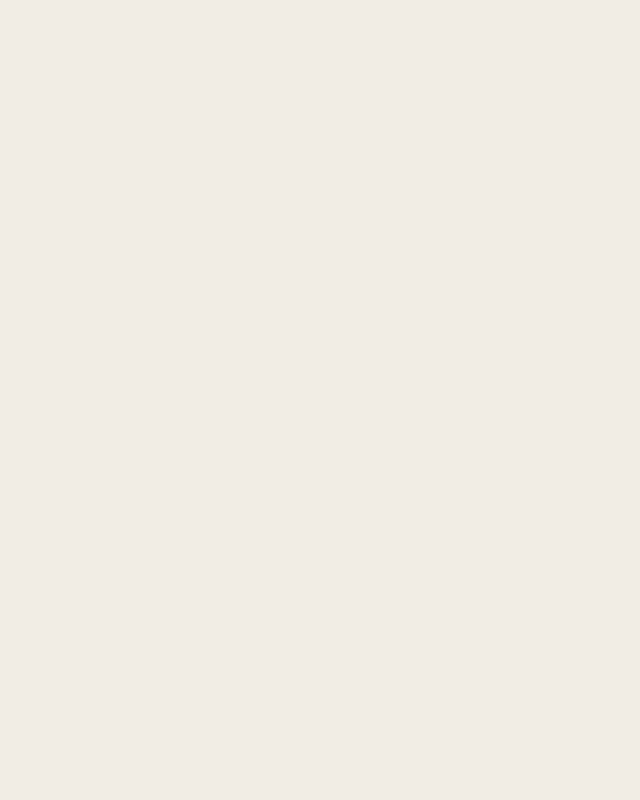
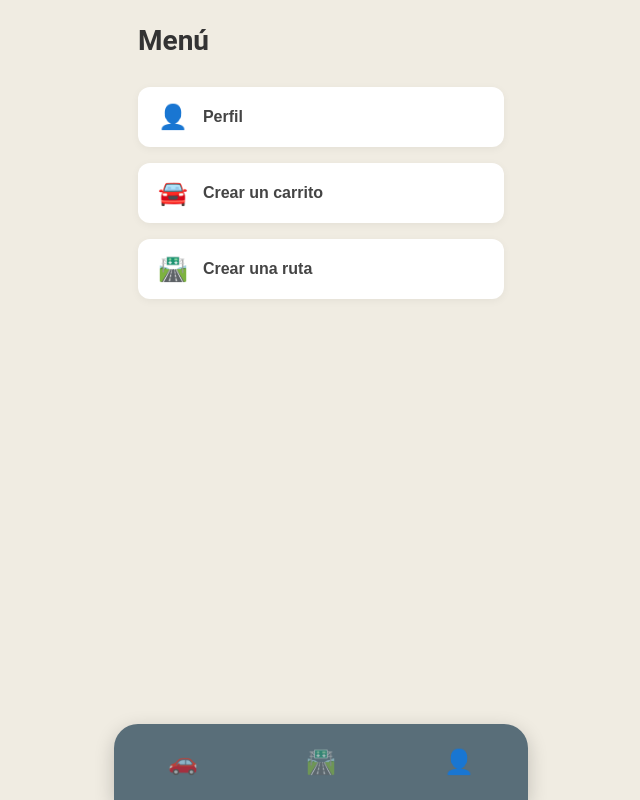
Before and after one commit to RichitaPlusPlus/carritos_com, a Vue app: page /menu in a window 1280 px wide. Before the commit this address had no page. Shown: the whole page, without its empty margins (319-959 px from the left). Built offline with nearby package versions, Linux system fonts and the light colour scheme.

Commit message:
pantalla de menu creada

```diff
--- a/src/App.vue
+++ b/src/App.vue
@@ -21,12 +21,13 @@ const route = useRoute();
 const router = useRouter();
 
 const showBottomNav = computed(() => {
-  return ['Home', 'Routes', 'RouteDetail'].includes(route.name);
+  return ['Home', 'Routes', 'RouteDetail', 'UserMenu'].includes(route.name);
 });
 
 const currentRoute = computed(() => {
   if (route.name === 'Home') return 'home';
   if (route.name === 'Routes') return 'routes';
+  if (route.name === 'UserMenu') return 'menu';
   return '';
 });
 
@@ -35,6 +36,8 @@ const handleNavigation = (view) => {
     router.push('/home');
   } else if (view === 'routes') {
     router.push('/routes');
+  } else if (view === 'menu') {
+    router.push('/menu');
   }
 };
 </script>
--- a/src/components/BottomNav.vue
+++ b/src/components/BottomNav.vue
@@ -14,7 +14,10 @@
       🛣️
     </button>
 
-    <button class="nav-btn">
+    <button
+      :class="['nav-btn', { active: activeView === 'menu' }]"
+      @click="$emit('navigate', 'menu')"
+    >
       👤
     </button>
   </nav>
--- a/src/router/index.js
+++ b/src/router/index.js
@@ -56,6 +56,11 @@ const routes = [
     name: 'route-details',
     component: RouteDetailView
   },
+  {
+    path: '/menu',
+    name: 'UserMenu',
+    component: () => import('@/views/UserMenuView.vue')
+  },
   // Keep StopDetail as fallback or alias if needed, but RouteDetailView is the new one
   {
     path: '/stop/:id',
--- a/src/views/CarDetailView.vue
+++ b/src/views/CarDetailView.vue
@@ -19,7 +19,7 @@
       </div>
 
       <div class="info-card">
-        <h3>Multitud</h3>
+        <h3>👥 Concurrencia</h3>
         <p>{{ formatCrowd(car.crowd_status) }}</p>
       </div>
 
@@ -262,30 +262,38 @@ const formatLocationStatus = (status) => {
 }
 
 .car-info-grid {
-  display: grid;
-  grid-template-columns: repeat(auto-fit, minmax(200px, 1fr));
-  gap: 15px;
-  margin-bottom: 40px;
+  display: flex;
+  justify-content: space-between;
+  gap: 12px;
+  margin-bottom: 30px;
 }
 
 .info-card {
+  flex: 1;
   background: white;
   border: 1px solid #e0e0e0;
-  border-radius: 8px;
-  padding: 15px;
+  border-radius: 12px;
+  padding: 12px 8px;
   box-shadow: 0 2px 4px rgba(0,0,0,0.05);
+  text-align: center;
+  display: flex;
+  flex-direction: column;
+  justify-content: center;
+  align-items: center;
 }
 
 .info-card h3 {
-  margin: 0 0 8px 0;
-  font-size: 14px;
+  margin: 0 0 6px 0;
+  font-size: 13px;
   color: #666;
+  white-space: nowrap;
 }
 
 .info-card p {
   margin: 0;
-  font-size: 16px;
-  font-weight: 500;
+  font-size: 14px;
+  font-weight: 600;
+  color: #2c3e50;
 }
 
 /* Route Visualization */
@@ -540,7 +548,21 @@ const formatLocationStatus = (status) => {
   }
 
   .car-info-grid {
-    grid-template-columns: 1fr;
+    gap: 8px;
+  }
+
+  .info-card {
+    padding: 10px 5px;
+  }
+
+  .info-card h3 {
+    font-size: 11px;
+    margin-bottom: 4px;
+    white-space: normal;
+  }
+
+  .info-card p {
+    font-size: 12px;
   }
 
   .stop-meta {
--- a/src/views/CarForm.vue
+++ b/src/views/CarForm.vue
@@ -546,15 +546,13 @@ const handleCancel = () => {
 }
 
 .back-btn {
-  background: none;
-  border: 1px solid #ddd;
+  background: #596E79;
+  border: 3px solid #ddd;
   padding: 8px 16px;
-  border-radius: $radius-sm;
+  border-radius: 4px;
   cursor: pointer;
+  margin-bottom: 20px;
   font-size: 14px;
-  transition: background 0.2s;
-
-  &:hover { background: #f5f5f5; }
 }
 
 /* ── Form Card ─────────────────────────────────────────────── */
--- a/src/views/RouteDetailView.vue
+++ b/src/views/RouteDetailView.vue
@@ -30,7 +30,7 @@
       <div class="info-box description" v-if="routeData.description">
         <p>{{ routeData.description }}</p>
       </div>
-
+      <h2 class="attributes-title">Caracteristicas</h2>
       <!-- Attributes Grid -->
       <div class="attributes-grid" v-if="routeData.attributes && routeData.attributes.length > 0">
         <div
@@ -58,7 +58,7 @@
     </div>
   </div>
   <div v-else class="loading">
-    Loading...
+    Cargando...
   </div>
 </template>
 
@@ -217,6 +217,9 @@ onMounted(() => {
   display: flex;
   align-items: center;
   gap: 15px;
+  background-color: #DFD3C3;
+  padding: 10px;
+  border-radius: 8px;
 
   .icon {
     font-size: 20px;
--- a/src/views/RouteForm.vue
+++ b/src/views/RouteForm.vue
@@ -460,15 +460,13 @@ const handleCancel = () => {
 }
 
 .back-btn {
-  background: none;
-  border: 1px solid #ddd;
+  background: #596E79;
+  border: 3px solid #ddd;
   padding: 8px 16px;
-  border-radius: $radius-sm;
+  border-radius: 4px;
   cursor: pointer;
+  margin-bottom: 20px;
   font-size: 14px;
-  transition: background 0.2s;
-
-  &:hover { background: #f5f5f5; }
 }
 
 /* ── Form Card ─────────────────────────────────────────────── */
--- /dev/null
+++ b/src/views/UserMenuView.vue
@@ -0,0 +1,80 @@
+<template>
+  <div class="user-menu-view">
+    <header class="menu-header">
+      <h2>Menú</h2>
+    </header>
+
+    <div class="menu-options">
+      <button class="menu-btn" @click="handleProfile">
+        <span class="icon">👤</span> Perfil
+      </button>
+      <button class="menu-btn" @click="goTo('CarCreate')">
+        <span class="icon">🚘</span> Crear un carrito
+      </button>
+      <button class="menu-btn" @click="goTo('RouteCreate')">
+        <span class="icon">🛣️</span> Crear una ruta
+      </button>
+    </div>
+  </div>
+</template>
+
+<script setup>
+import { useRouter } from 'vue-router';
+
+const router = useRouter();
+
+const goTo = (routeName) => {
+  router.push({ name: routeName });
+};
+</script>
+
+<style lang="scss" scoped>
+@import '@/assets/styles/variables';
+
+.user-menu-view {
+  padding: 24px;
+  padding-bottom: 100px;
+}
+
+.menu-header {
+  margin-bottom: 30px;
+
+  h2 {
+    font-size: 28px;
+    font-weight: 700;
+    color: #333;
+    margin: 0;
+  }
+}
+
+.menu-options {
+  display: flex;
+  flex-direction: column;
+  gap: 16px;
+}
+
+.menu-btn {
+  display: flex;
+  align-items: center;
+  background: white;
+  border: none;
+  padding: 16px 20px;
+  border-radius: 12px;
+  box-shadow: 0 2px 8px rgba(0,0,0,0.05);
+  font-size: 16px;
+  font-weight: 600;
+  color: #444;
+  cursor: pointer;
+  transition: transform 0.2s, box-shadow 0.2s;
+
+  &:hover {
+    transform: translateY(-2px);
+    box-shadow: 0 4px 12px rgba(0,0,0,0.08);
+  }
+
+  .icon {
+    margin-right: 15px;
+    font-size: 24px;
+  }
+}
+</style>
```
